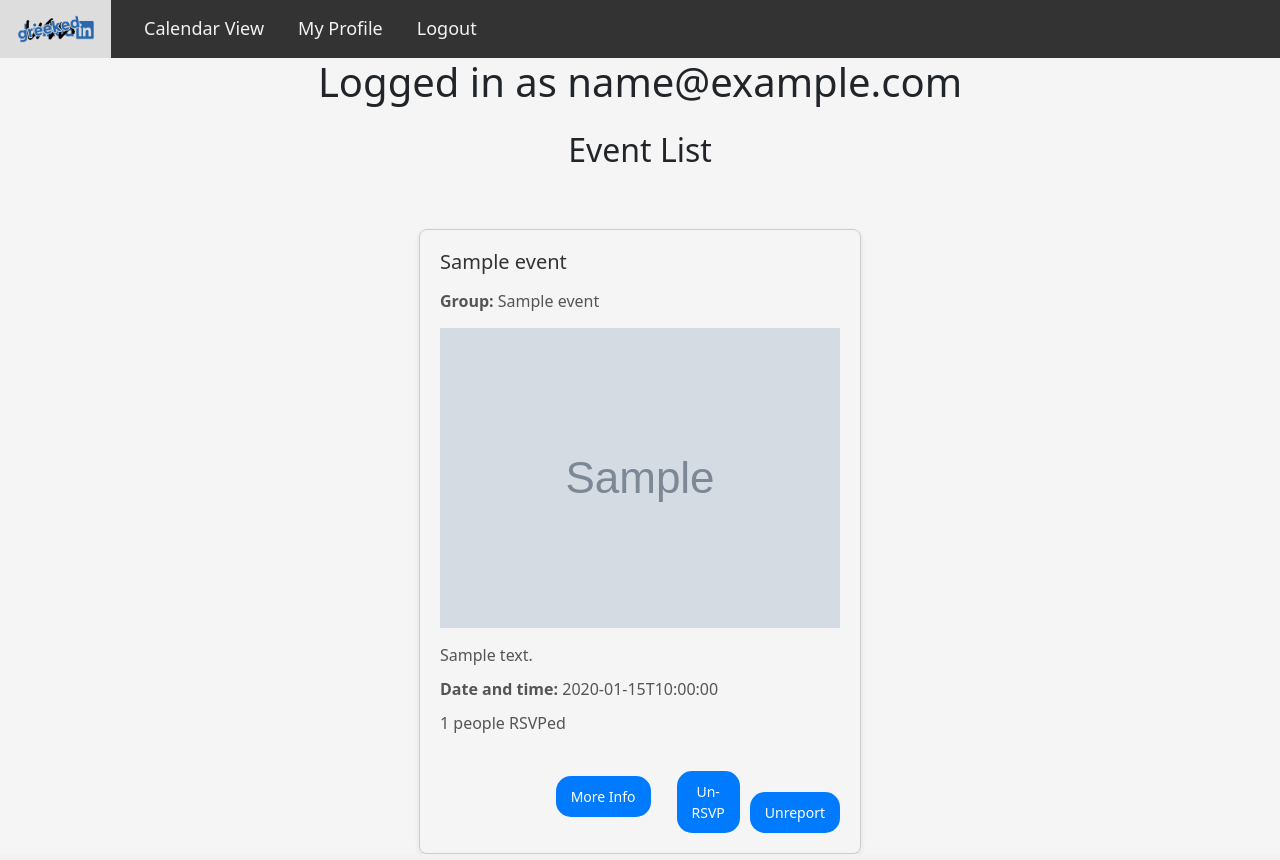
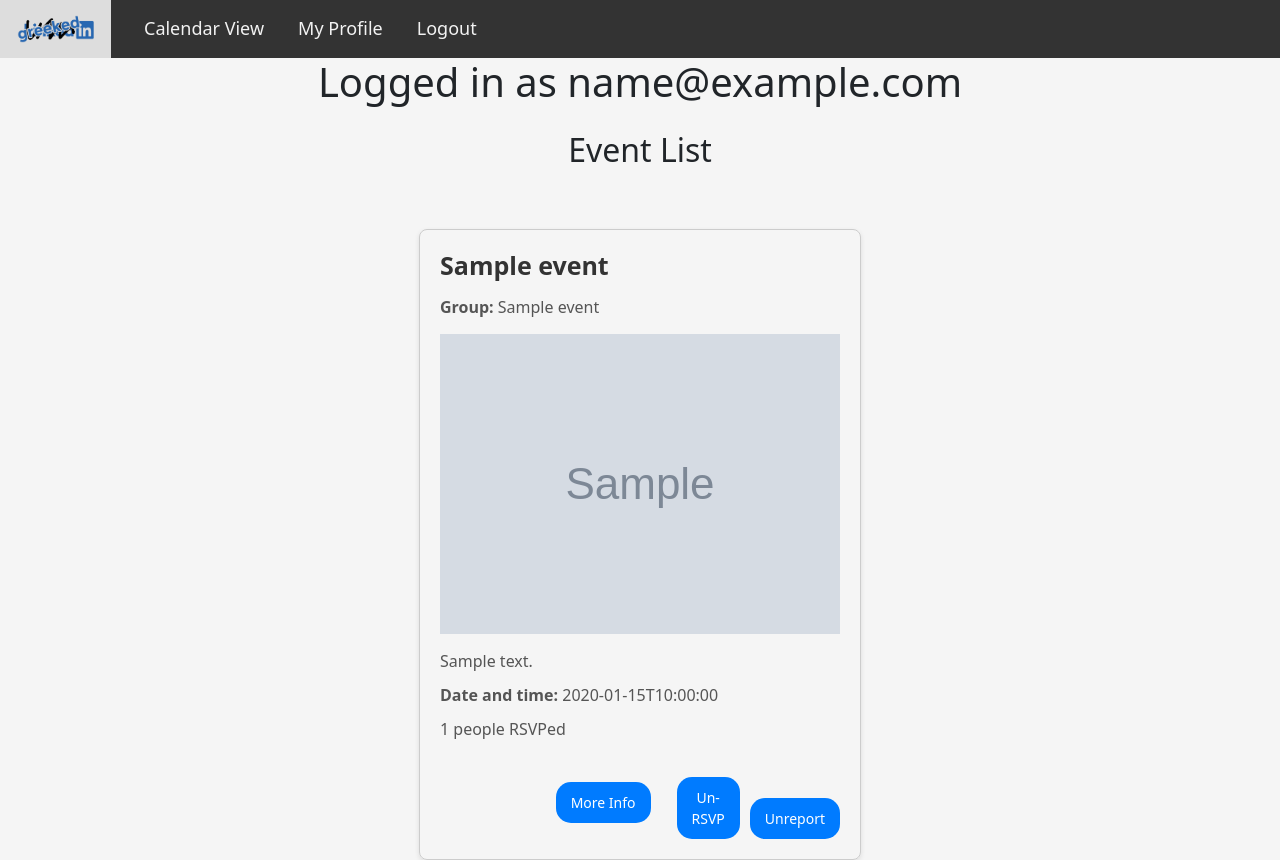
Before and after one commit to Jsouthern777/Final-Project, a Flask app: page / in a window 1280 px wide. Run offline with Flask 3, Linux system fonts and the light colour scheme; a user stored in the database is signed in; tables that the repository leaves empty hold one stand-in row (values such as "Sample post"); grey boxes marked "Sample" are stand-in pictures; parts of the project's set-up code (start-up, migrations or seed data) failed here and were passed over.

Commit message:
Light touch

```diff
--- a/static/styles/style.css
+++ b/static/styles/style.css
@@ -135,9 +135,10 @@ color: black;
 }
 
 .event-card h3 {
-    font-size: 20px;
+    font-size: 25px;
     margin-bottom: 10px;
     color: #333;
+    font-weight: bold;
 }
 
 .event-card img {
```
